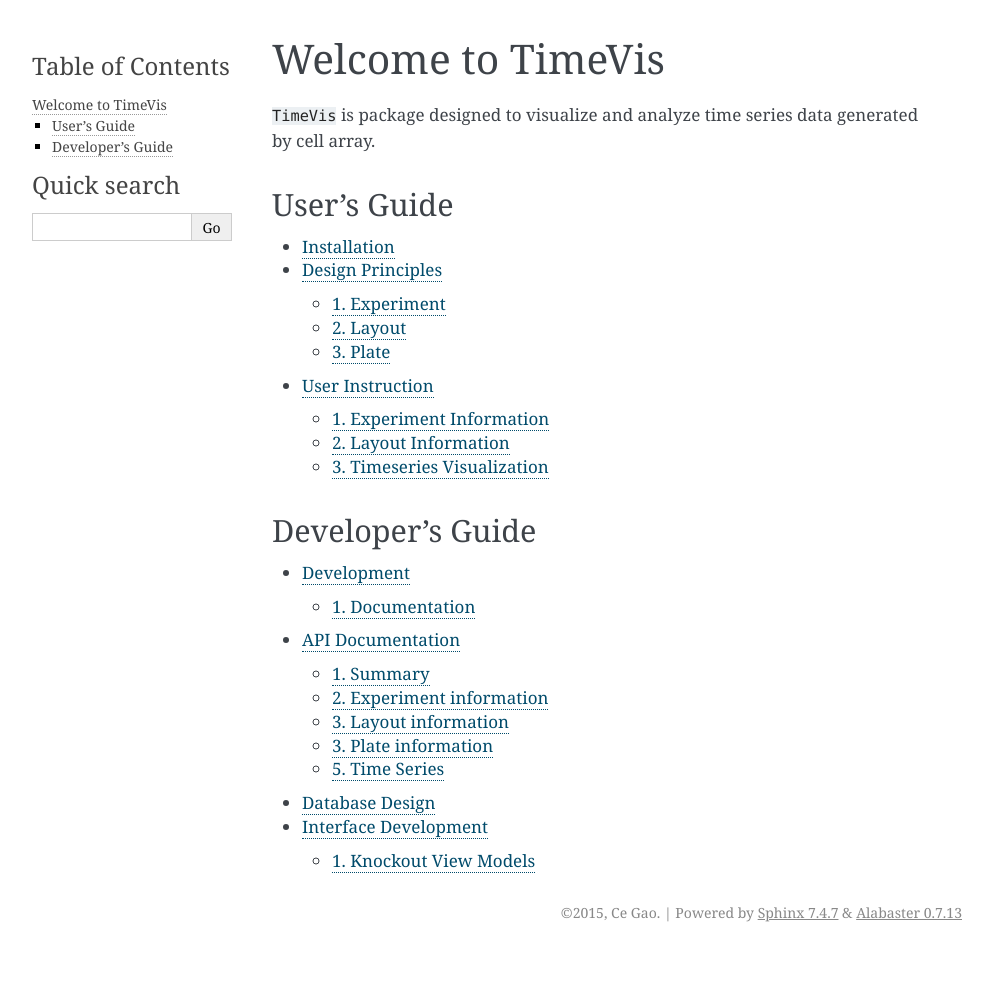
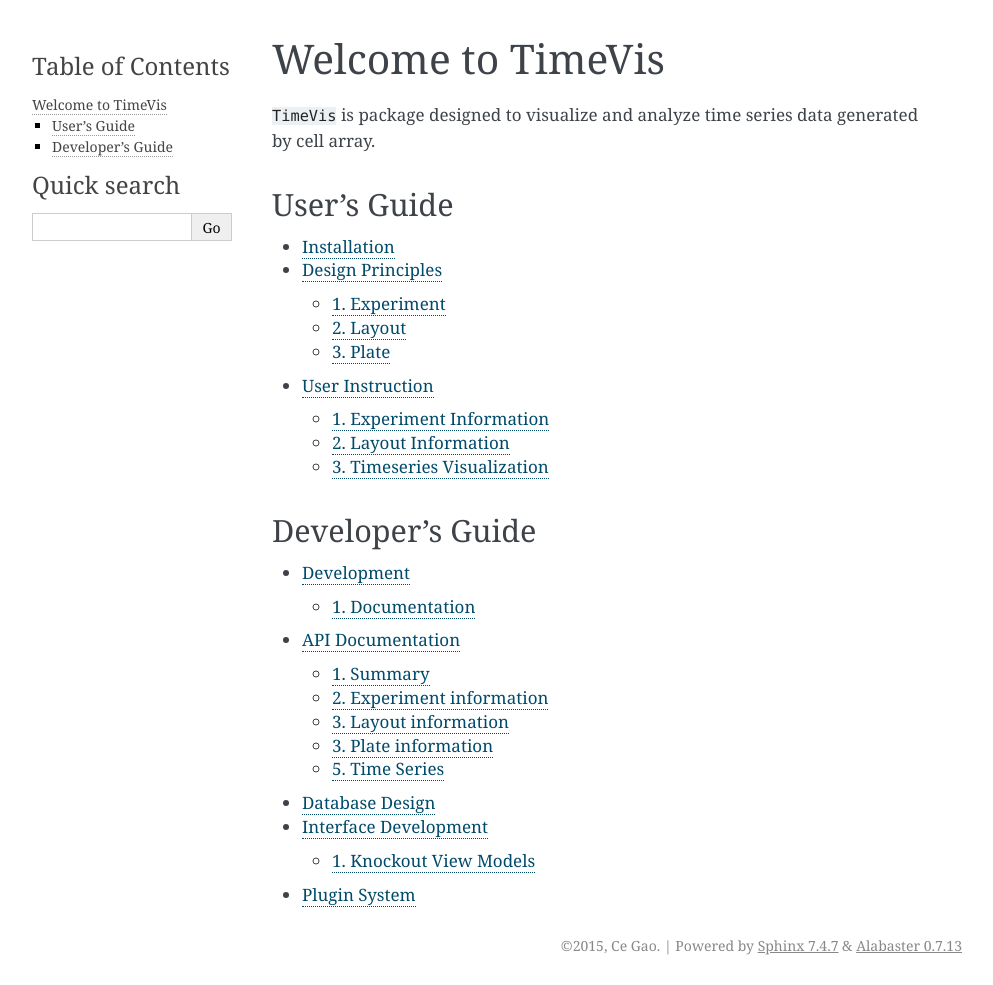
Before and after one commit to gaoce/TimeVis, a Sphinx documentation site: the page built from docs/index.rst, in a window 1280 px wide. Shown: the whole page, without its empty margins (148-1141 px from the left). Built offline with Sphinx 7.4.7, drawn with Linux system fonts in a browser that asks for light colours; before the commit the page ends 952 px from its top, so only the background shows below that.

Commit message:
Add plugin doc

```diff
--- a/docs/index.rst
+++ b/docs/index.rst
@@ -27,3 +27,4 @@ Developer's Guide
    api_v2
    database
    interface
+   plugins
--- /dev/null
+++ b/docs/plugins.rst
@@ -0,0 +1,3 @@
+*************
+Plugin System
+*************
```
